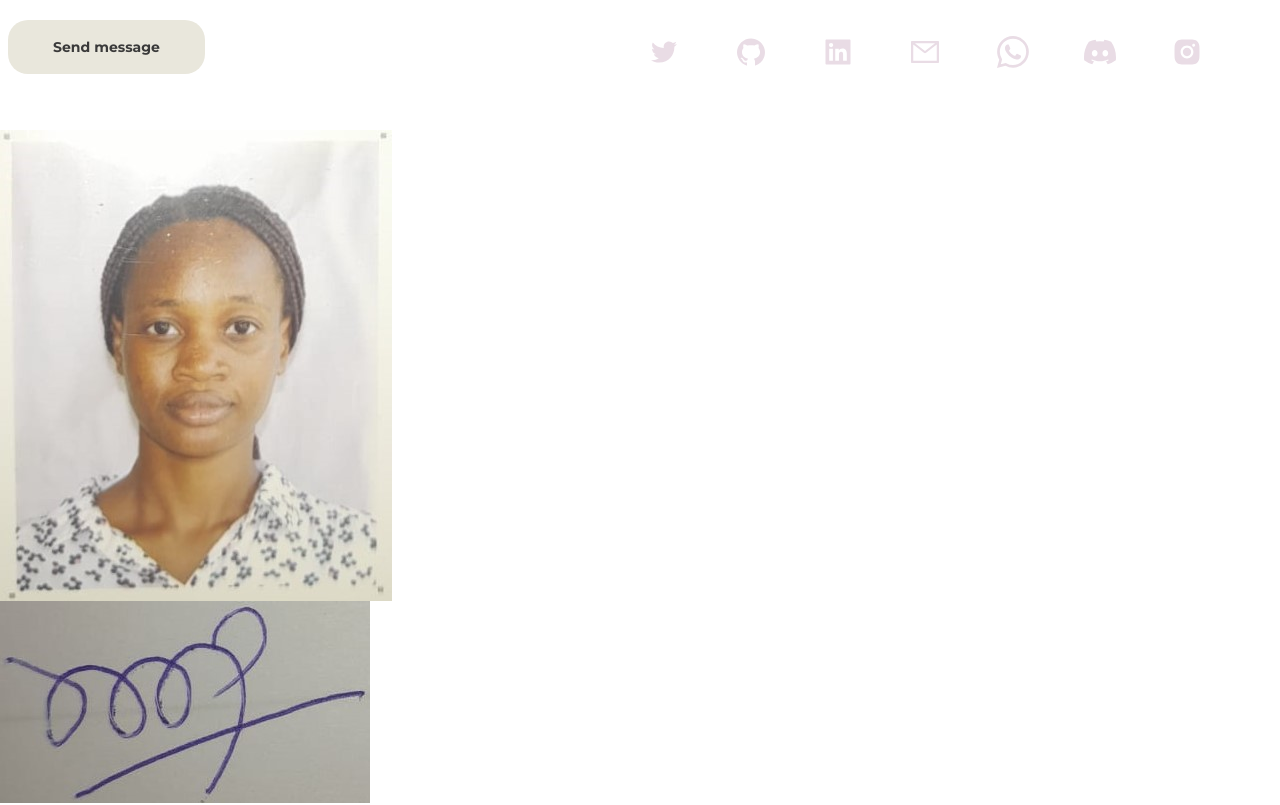
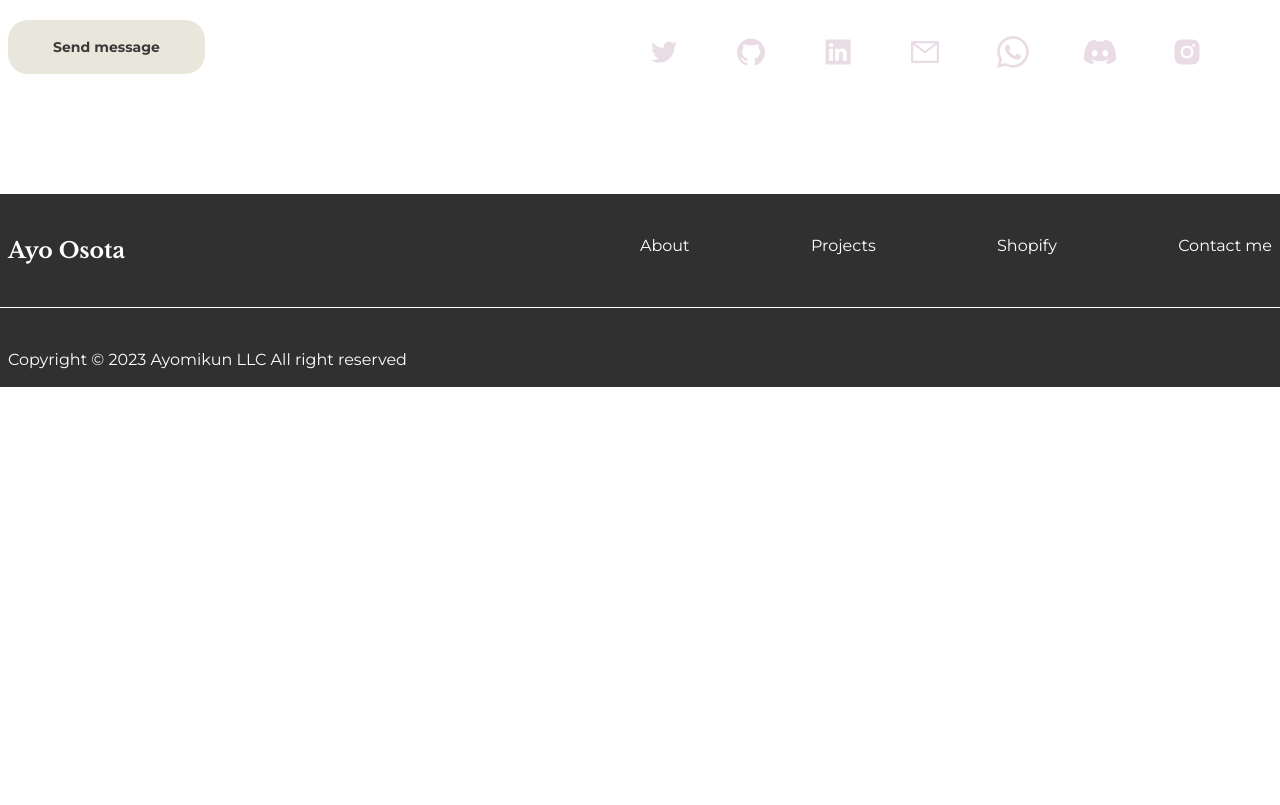
Before and after one commit to Ayo-Osota/porfolio, a React (Create React App) app: page / in a window 1280 px wide. Shown: the part 4827-5632 px from the top of the page. After the commit the page ends 5214 px from the top, so only its background shows below. Built offline with nearby package versions, Linux system fonts and the light colour scheme; what react-fusioncharts would draw is missing.

Commit message:
motun-rm

```diff
--- a/src/pages/Home.js
+++ b/src/pages/Home.js
@@ -2,8 +2,6 @@ import Contact from "../components/Contact";
 import HeroSection from "../components/HeroSection";
 import ProjectsSection from "../components/ProjectsSection";
 import Testimonial from "../components/Testimonial";
-import motun from '../assets/motun.jpeg';
-import motunSign from '../assets/motun-sign.jpeg';
 
 const Home = () => {
     return (
@@ -12,8 +10,6 @@ const Home = () => {
             <ProjectsSection/>
             <Testimonial/>
             <Contact/>
-            <img src={motun} alt="sigh" />
-            <img src={motunSign} alt=""sigh />
         </main>
     )
 }
```
Also changed, not shown: src/assets/motun-sign.jpeg (deleted), src/assets/motun.jpeg (deleted).
